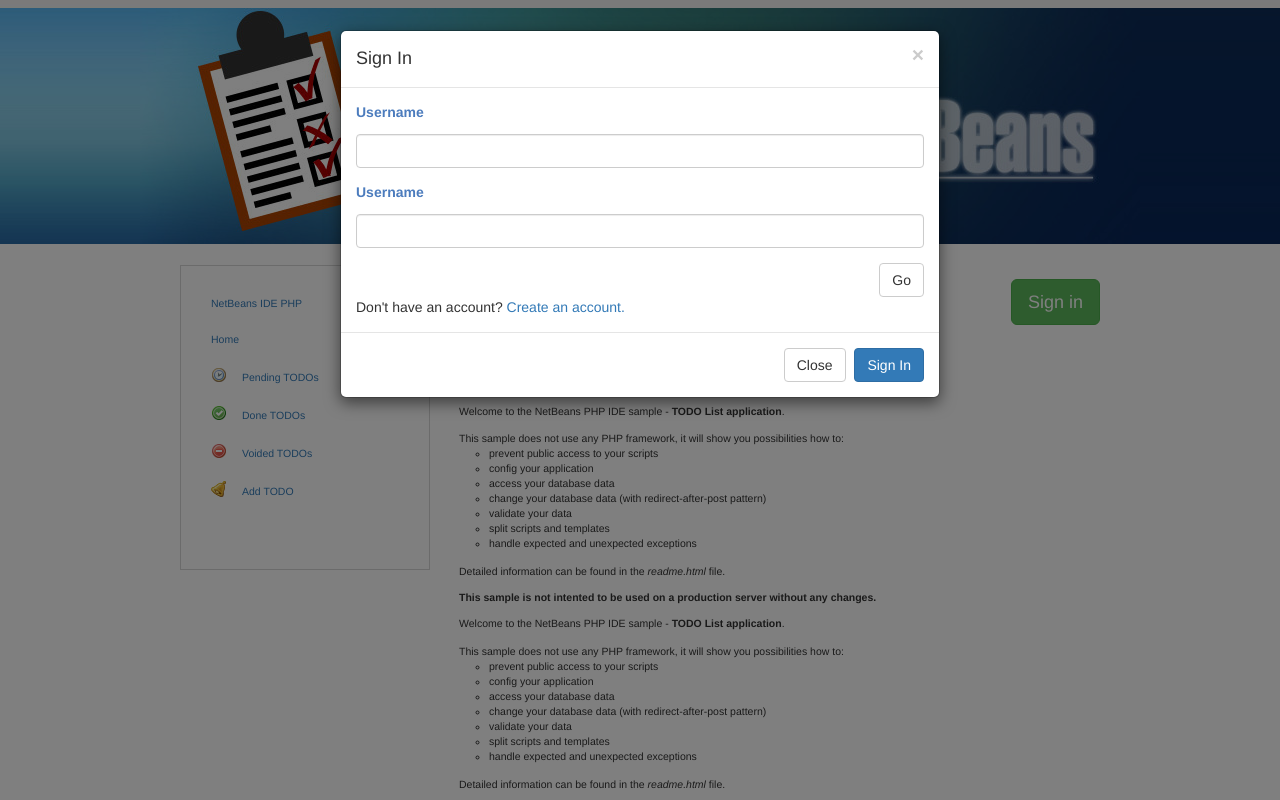
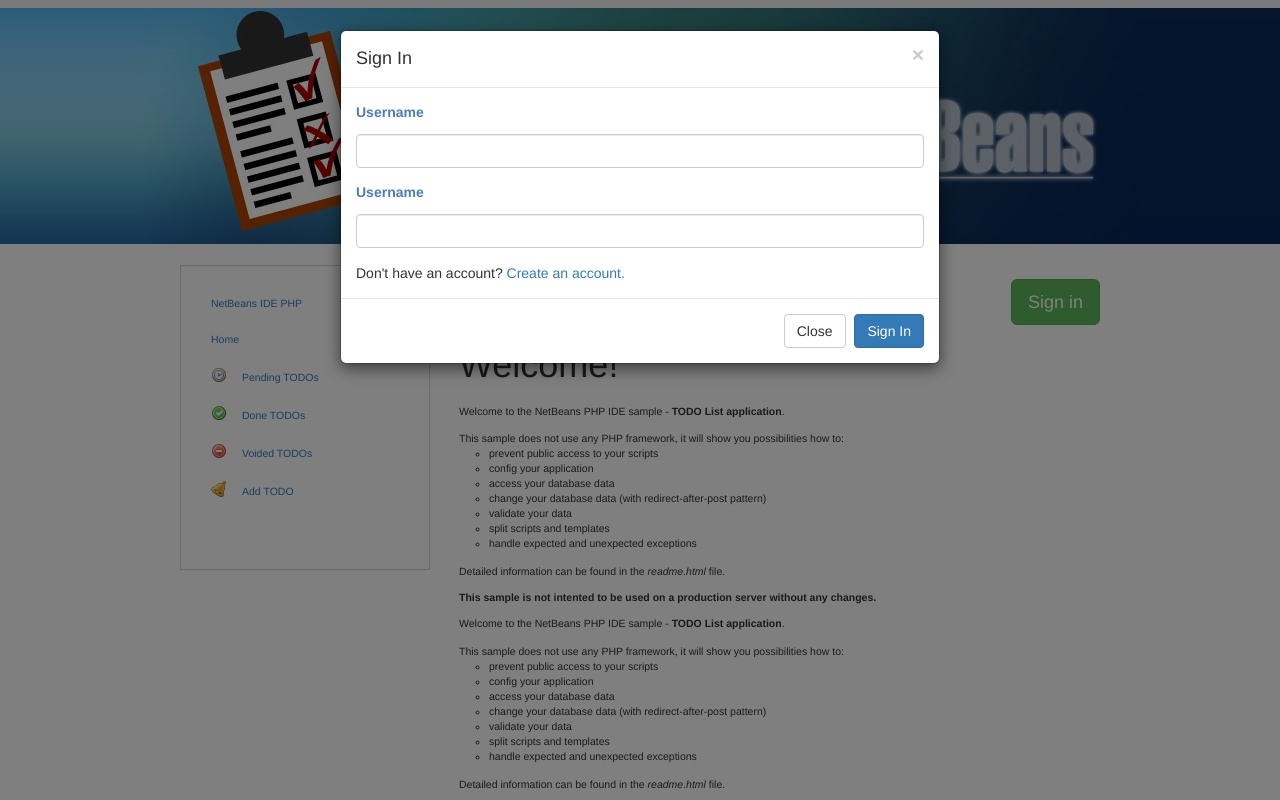
Before and after one commit to richjava/codeigniter-simplicity-auth, a CodeIgniter app: page /codeigniter-simplicity-auth/index.php/auth2/index in a window 1280 px wide, after a click on "Sign in". Run offline with CodeIgniter, Linux system fonts and the light colour scheme.

Commit message:
Updated dialog

```diff
--- a/application/views/themes/default2.php
+++ b/application/views/themes/default2.php
@@ -81,8 +81,9 @@
                             <button type="button" class="close" data-dismiss="modal" aria-hidden="true">&times;</button>
                             <h4 class="modal-title" id="myModalLabel">Sign In</h4>
                         </div>
+                        <form <form onsubmit="login()">
                         <div class="modal-body">
-                    <form action="auth/validate">
+
 
                                 <div class="form-group">
                                     <label for="username">Username</label>
@@ -92,21 +93,27 @@
                                     <label for="password">Username</label>
                                     <input class="form-control" name="password" type="password"/>
                                 </div>
-                            <div class="wrapper" style="text-align:right;">
-                                <input class="btn btn-default" name="submit" type="submit" value="Go"/>
-                            </div>
 
-                    </form>
+
+
                                 <?php echo "Don't have an account? " . anchor('auth/signup', "Create an account."); ?>
                         </div>
 
                         <div class="modal-footer">
                             <button type="button" class="btn btn-default" data-dismiss="modal">Close</button>
-                        <button type="button" class="btn btn-primary">Sign In</button>
+                            <button type="submit"  class="btn btn-primary">Sign In</button>
+                        </div>
+                        </form>
                     </div>
                 </div>
             </div>
         </div>
-        </div>
+        <script type="text/javascript">
+
+            function login() {
+                alert("hello");
+            }
+
+        </script>
     </body>
 </html>
```
Lines whose indentation alone changed are shown as unchanged.
